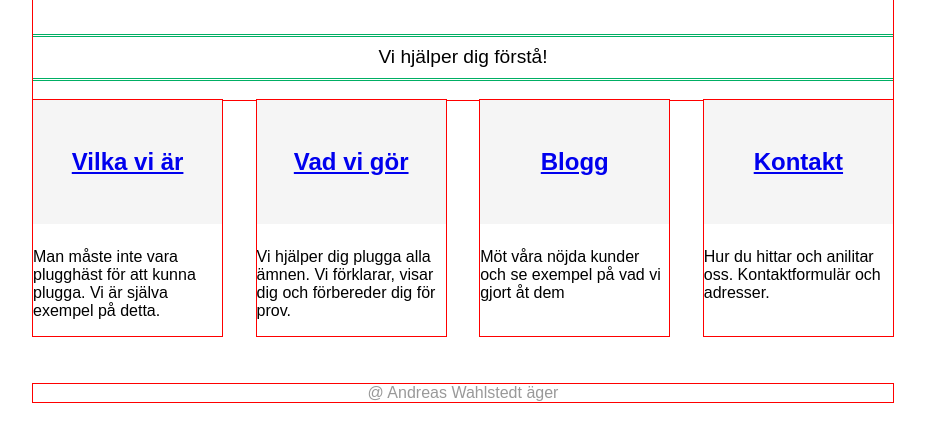
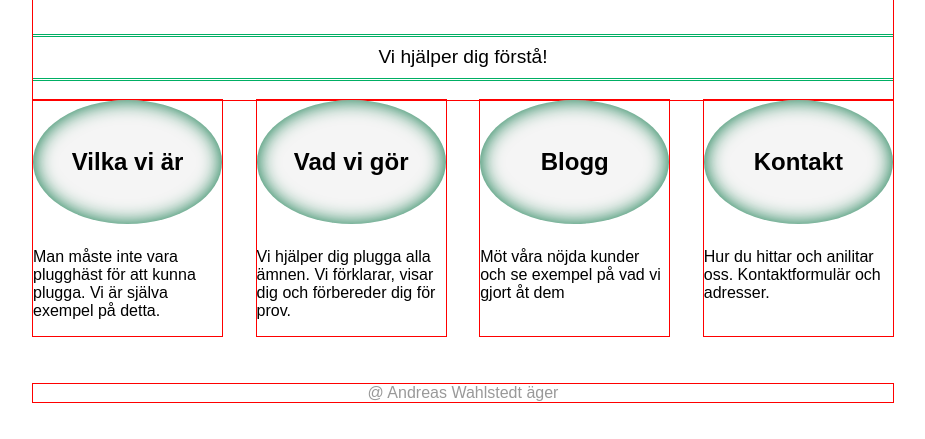
Before and after one commit to agonyash/webb1, a plain HTML site: page index.html in a window 1280 px wide. Shown: the part 209-648 px from the top of the page, without its empty margins (177-1102 px from the left). Drawn offline with Linux system fonts and the light colour scheme.

Commit message:
Add files via upload

```diff
--- a/css/laxhjalpen.css
+++ b/css/laxhjalpen.css
@@ -58,3 +58,26 @@ footer {
 html {
     margin: 2%;
 }
+
+.menu a:link,
+.menu a:visited {
+    text-decoration: none;
+    color: #000
+}
+.menu a:focus,
+.menu a:hover {
+    text-decoration: underline;
+    color: #A62F00;
+}
+.menu a:active {
+    text-decoration: underline;
+    color: #FF4900;
+}
+.menu h2 {
+    margin: 0 0 1em;
+    padding: 2em 0;
+    background-color: #F5F5F5;
+    text-align: center;
+    box-shadow: inset 0 0 20px #007241;
+    border-radius: 50%;
+}
```
